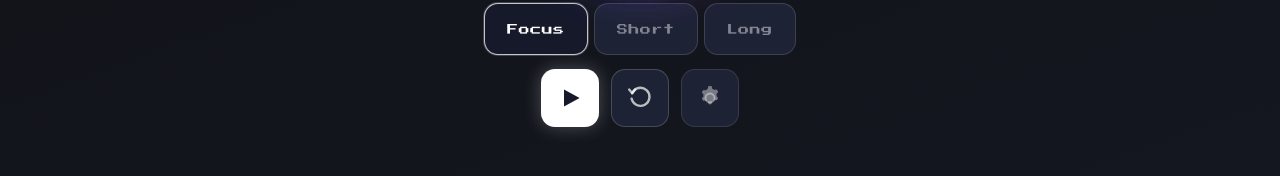
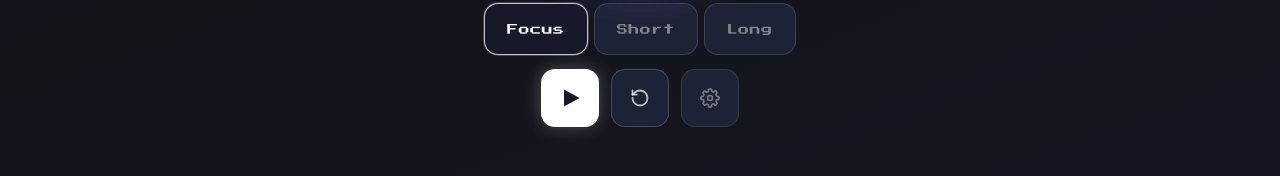
Before and after one commit to shiphrahx/git-tomato, a React (Vite) app in the folder renderer/: page / in a window 1280 px wide. Shown: the part 463-639 px from the top of the page. Built offline with nearby package versions, Linux system fonts and the light colour scheme; the HTML template or start-up script is replaced by a standard one.

Commit message:
Fix broken restart and settings SVG icons in timer controls

```diff
--- a/renderer/src/components/Controls.jsx
+++ b/renderer/src/components/Controls.jsx
@@ -53,17 +53,17 @@
 
         {/* Restart */}
         <button className="ctrl-btn ctrl-btn--secondary" onClick={onReset} title="Restart">
-          <svg width="24" height="24" viewBox="0 0 20 20" fill="none" stroke="currentColor" strokeWidth="2" strokeLinecap="round" strokeLinejoin="round">
-            <path d="M3.5 6A7.5 7.5 0 1 1 3 10.5" />
-            <polyline points="1,3 3.5,6 6,3" />
+          <svg width="20" height="20" viewBox="0 0 24 24" fill="none" stroke="currentColor" strokeWidth="2.2" strokeLinecap="round" strokeLinejoin="round">
+            <path d="M3 12a9 9 0 1 0 9-9 9 9 0 0 0-6.36 2.64L3 8" />
+            <polyline points="3,3 3,8 8,8" />
           </svg>
         </button>
 
         {/* Settings */}
         <button className="ctrl-btn ctrl-btn--ghost" onClick={onConfig} title="Settings">
-          <svg width="24" height="24" viewBox="0 0 20 20" fill="currentColor">
-            <path fillRule="evenodd" clipRule="evenodd" d="M10 13a3 3 0 1 0 0-6 3 3 0 0 0 0 6zm0 1.5a4.5 4.5 0 1 0 0-9 4.5 4.5 0 0 0 0 9z" />
-            <path fillRule="evenodd" clipRule="evenodd" d="M8.47 1.07a1 1 0 0 1 3.06 0l.35 1.22a7.05 7.05 0 0 1 1.77 1.02l1.24-.3a1 1 0 0 1 1.1.5l.53.92a1 1 0 0 1-.18 1.2l-.91.81a7.1 7.1 0 0 1 0 2.04l.91.81a1 1 0 0 1 .18 1.2l-.53.92a1 1 0 0 1-1.1.5l-1.24-.3a7.05 7.05 0 0 1-1.77 1.02l-.35 1.22a1 1 0 0 1-3.06 0l-.35-1.22A7.05 7.05 0 0 1 6.35 12l-1.24.3a1 1 0 0 1-1.1-.5l-.53-.92a1 1 0 0 1 .18-1.2l.91-.81a7.1 7.1 0 0 1 0-2.04l-.91-.81a1 1 0 0 1-.18-1.2l.53-.92a1 1 0 0 1 1.1-.5l1.24.3A7.05 7.05 0 0 1 8.12 2.3l.35-1.22z" />
+          <svg width="20" height="20" viewBox="0 0 24 24" fill="none" stroke="currentColor" strokeWidth="2" strokeLinecap="round" strokeLinejoin="round">
+            <circle cx="12" cy="12" r="3" />
+            <path d="M19.4 15a1.65 1.65 0 0 0 .33 1.82l.06.06a2 2 0 0 1-2.83 2.83l-.06-.06a1.65 1.65 0 0 0-1.82-.33 1.65 1.65 0 0 0-1 1.51V21a2 2 0 0 1-4 0v-.09A1.65 1.65 0 0 0 9 19.4a1.65 1.65 0 0 0-1.82.33l-.06.06a2 2 0 0 1-2.83-2.83l.06-.06A1.65 1.65 0 0 0 4.68 15a1.65 1.65 0 0 0-1.51-1H3a2 2 0 0 1 0-4h.09A1.65 1.65 0 0 0 4.6 9a1.65 1.65 0 0 0-.33-1.82l-.06-.06a2 2 0 0 1 2.83-2.83l.06.06A1.65 1.65 0 0 0 9 4.68a1.65 1.65 0 0 0 1-1.51V3a2 2 0 0 1 4 0v.09a1.65 1.65 0 0 0 1 1.51 1.65 1.65 0 0 0 1.82-.33l.06-.06a2 2 0 0 1 2.83 2.83l-.06.06A1.65 1.65 0 0 0 19.4 9a1.65 1.65 0 0 0 1.51 1H21a2 2 0 0 1 0 4h-.09a1.65 1.65 0 0 0-1.51 1z" />
           </svg>
         </button>
       </div>
```
